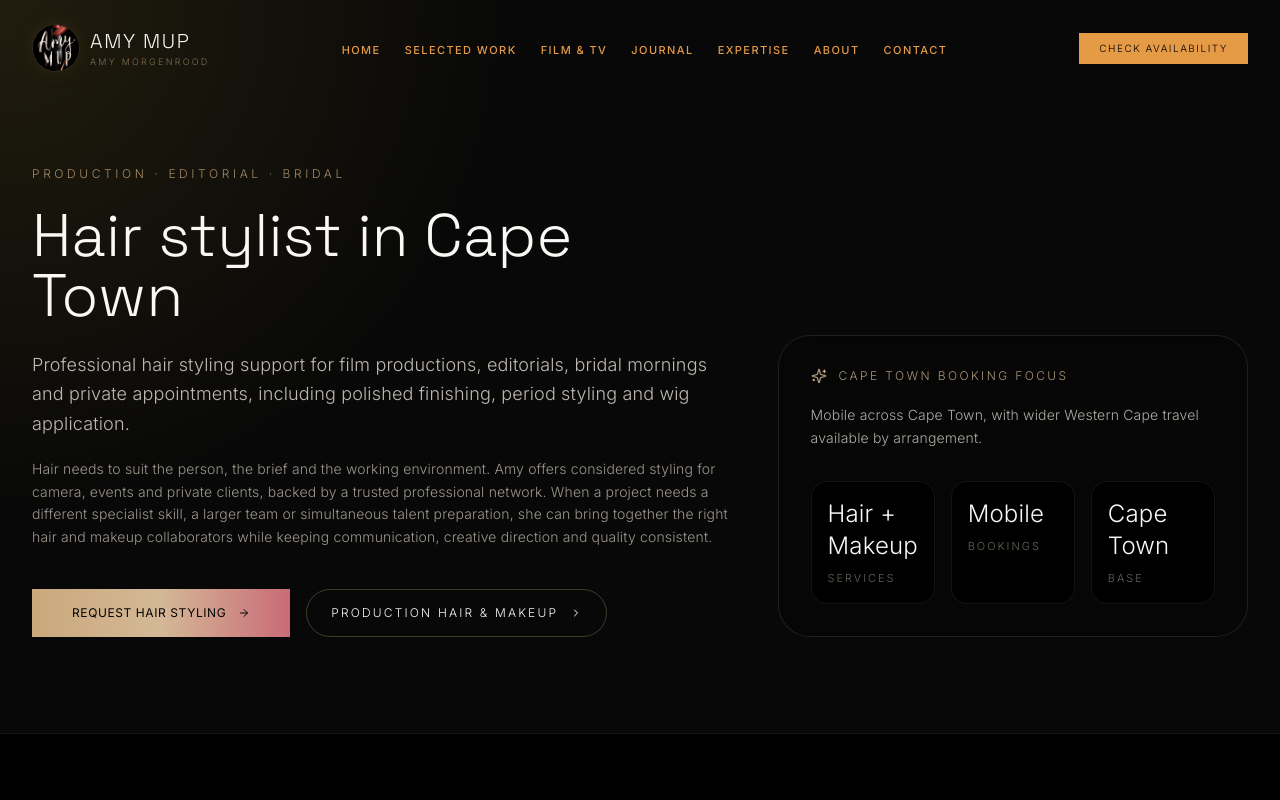
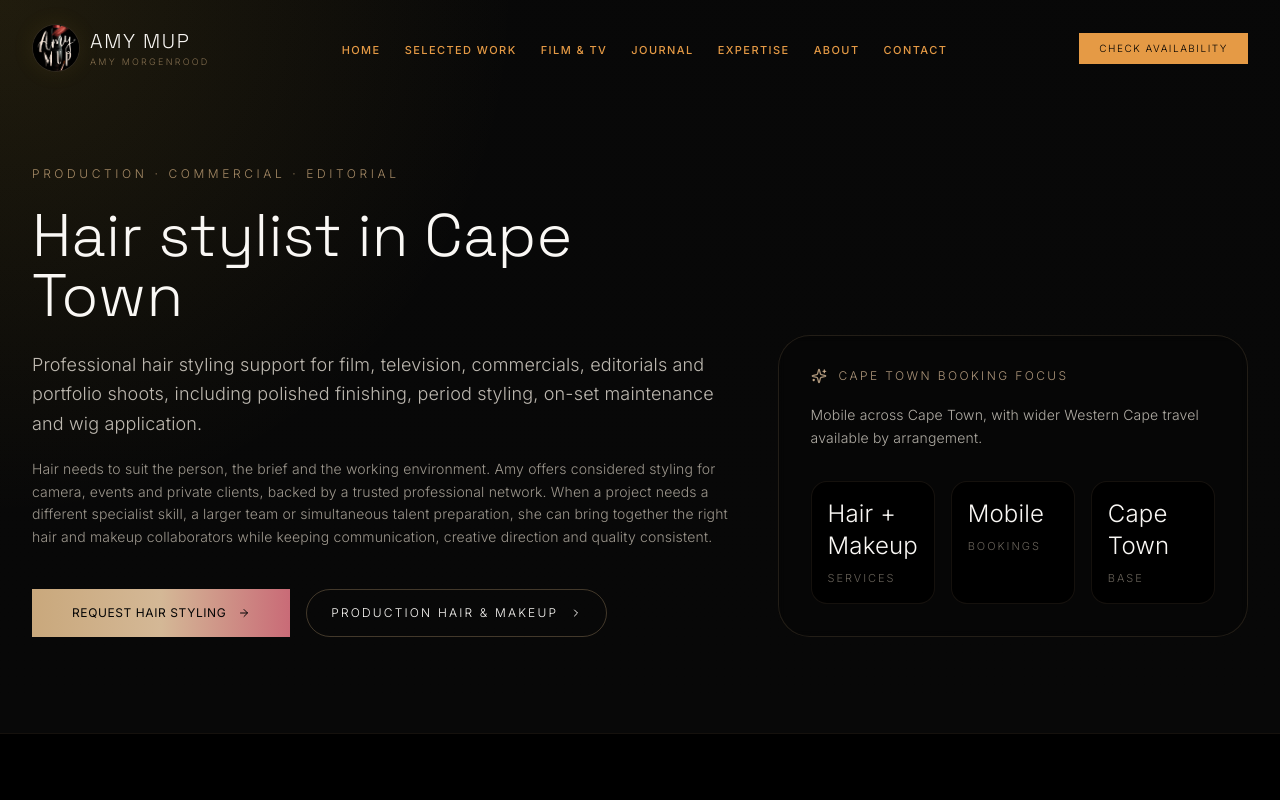
Before and after one commit to JohnMorgenrood/amy, a Next.js app: page /hair-stylist-cape-town in a window 1280 px wide. Shown: the top 800 px of the page. Built offline with nearby package versions, Linux system fonts and the light colour scheme.

Commit message:
Refocus hair styling page on production work

```diff
--- a/src/app/hair-stylist-cape-town/page.tsx
+++ b/src/app/hair-stylist-cape-town/page.tsx
@@ -8,26 +8,26 @@ const faqs = [
   { question: 'Is hair styling available for film productions?', answer: 'Yes. Amy is available for suitable production hair roles, character and period styling support, cast preparation, standby assistance and wig application.' },
   { question: 'Can I book both makeup and hair?', answer: 'Yes. Combined makeup and hair bookings are available when the number of people, timing and complexity can be handled properly by one artist or an agreed team.' },
   { question: 'Can Amy arrange additional or specialist hair and makeup artists?', answer: 'Yes. Amy has built trusted working relationships with highly skilled Cape Town hair and makeup artists. When a brief calls for another speciality, more hands or a larger talent schedule, she can recommend and coordinate suitable collaborators so the team is matched to the production and works to one clear standard.' },
-  { question: 'Does Amy travel for bridal or private hair appointments?', answer: 'Mobile appointments are available across Cape Town and selected Western Cape areas, subject to the date, location, schedule and travel requirements.' },
+  { question: 'Does Amy travel for production or private hair bookings?', answer: 'Yes. Mobile and location bookings are available across Cape Town and selected Western Cape areas, subject to the date, call time, location, schedule and travel requirements.' },
 ]
 
 export const metadata: Metadata = {
-  title: 'Hair Stylist Cape Town | Film, Editorial, Bridal & Private',
-  description: 'Cape Town hair stylist and trusted hair and makeup team support for film productions, editorials, bridal mornings and private appointments.',
-  keywords: ['hair stylist cape town', 'film hair stylist cape town', 'editorial hair stylist cape town', 'bridal hair stylist cape town', 'period hair stylist cape town', 'wig application cape town', 'mobile hair stylist cape town', 'hair and makeup team cape town', 'production hair crew cape town'],
+  title: 'Hair Stylist Cape Town | Film, Commercial & Editorial',
+  description: 'Cape Town hair stylist and trusted hair and makeup team support for film, television, commercials, editorials, campaigns and actor portfolio shoots.',
+  keywords: ['hair stylist cape town', 'film hair stylist cape town', 'editorial hair stylist cape town', 'commercial hair stylist cape town', 'campaign hair stylist cape town', 'period hair stylist cape town', 'wig application cape town', 'mobile hair stylist cape town', 'hair and makeup team cape town', 'production hair crew cape town'],
   alternates: { canonical: pageUrl },
-  openGraph: { title: 'Hair Stylist Cape Town | Amy Morgenrood', description: 'Hair styling for Cape Town productions, editorials, bridal mornings and private bookings.', url: pageUrl, images: ['https://www.amymup.shop/og-image-logo.jpg'] },
+  openGraph: { title: 'Hair Stylist Cape Town | Amy Morgenrood', description: 'Hair styling and trusted team support for Cape Town productions, commercials, editorials and portfolio shoots.', url: pageUrl, images: ['https://www.amymup.shop/og-image-logo.jpg'] },
 }
 
 export default function HairStylistPage() {
   const schema = { '@context': 'https://schema.org', '@graph': [
-    { '@type': 'Service', name: 'Hair Stylist Cape Town', serviceType: 'Production, editorial, bridal and private hair styling', provider: { '@id': 'https://www.amymup.shop/#person' }, areaServed: [{ '@type': 'City', name: 'Cape Town' }, { '@type': 'State', name: 'Western Cape' }], url: pageUrl },
+    { '@type': 'Service', name: 'Hair Stylist Cape Town', serviceType: 'Film, television, commercial, editorial and portfolio hair styling', provider: { '@id': 'https://www.amymup.shop/#person' }, areaServed: [{ '@type': 'City', name: 'Cape Town' }, { '@type': 'State', name: 'Western Cape' }], url: pageUrl },
     { '@type': 'FAQPage', mainEntity: faqs.map(faq => ({ '@type': 'Question', name: faq.question, acceptedAnswer: { '@type': 'Answer', text: faq.answer } })) },
   ] }
   return <><Script id="hair-stylist-schema" type="application/ld+json" dangerouslySetInnerHTML={{ __html: JSON.stringify(schema) }} /><ServiceLandingPage
-    eyebrow="Production · Editorial · Bridal"
+    eyebrow="Production · Commercial · Editorial"
     title="Hair stylist in Cape Town"
-    description="Professional hair styling support for film productions, editorials, bridal mornings and private appointments, including polished finishing, period styling and wig application."
+    description="Professional hair styling support for film, television, commercials, editorials and portfolio shoots, including polished finishing, period styling, on-set maintenance and wig application."
     intro="Hair needs to suit the person, the brief and the working environment. Amy offers considered styling for camera, events and private clients, backed by a trusted professional network. When a project needs a different specialist skill, a larger team or simultaneous talent preparation, she can bring together the right hair and makeup collaborators while keeping communication, creative direction and quality consistent."
     locationNote="Mobile across Cape Town, with wider Western Cape travel available by arrangement."
     primaryCtaHref="/#contact" primaryCtaLabel="Request Hair Styling"
@@ -36,7 +36,7 @@ export default function HairStylistPage() {
     perfectFor={[
       { title: 'Film and television', description: 'Cast preparation, character and period support, set-ready finishing, standby assistance and wig application.' },
       { title: 'Editorials and campaigns', description: 'Polished or creative styling designed around the wardrobe, makeup, art direction and intended frame.' },
-      { title: 'Bridal mornings', description: 'Long-wearing bridal styling and updos planned around the dress, veil, accessories and wedding timeline.' },
+      { title: 'Actor portfolios and still shoots', description: 'Natural, polished hair shaped to support headshots, casting portfolios, agency tests and professional portrait sessions.' },
       { title: 'Private appointments', description: 'Waves, curls, updos and polished finishing for events, functions, dinners, shoots and special occasions.' },
     ]}
     services={[
@@ -46,7 +46,7 @@ export default function HairStylistPage() {
       { title: 'Wig application', description: 'Careful wig preparation and application for suitable production, character and private creative briefs.' },
       { title: 'Collaborative hair and makeup teams', description: 'Access to trusted Cape Town artists for specialist techniques, larger cast or client numbers, parallel preparation and briefs that benefit from a carefully selected team.' },
     ]}
-    strengths={['Combined makeup and hair capability for briefs that benefit from one point of contact.', 'Production-aware approach to schedules, continuity and on-set maintenance.', 'Styling options for polished contemporary, bridal, editorial and period looks.', 'Clear planning around hair length, texture, references, accessories and timing.', 'Mobile service across Cape Town for appropriate bookings.', 'Trusted relationships with highly skilled hair and makeup professionals allow Amy to scale a team or bring in the right specialist for the brief.', 'One coordinated point of contact helps keep references, timings, responsibilities and finish consistent across the team.']}
+    strengths={['Combined makeup and hair capability for briefs that benefit from one point of contact.', 'Production-aware approach to schedules, continuity and on-set maintenance.', 'Styling options for polished contemporary, commercial, editorial and period looks.', 'Clear planning around hair length, texture, references, accessories and timing.', 'Mobile service across Cape Town for appropriate bookings.', 'Trusted relationships with highly skilled hair and makeup professionals allow Amy to scale a team or bring in the right specialist for the brief.', 'One coordinated point of contact helps keep references, timings, responsibilities and finish consistent across the team.']}
     faqs={faqs}
   /></>
 }
```
